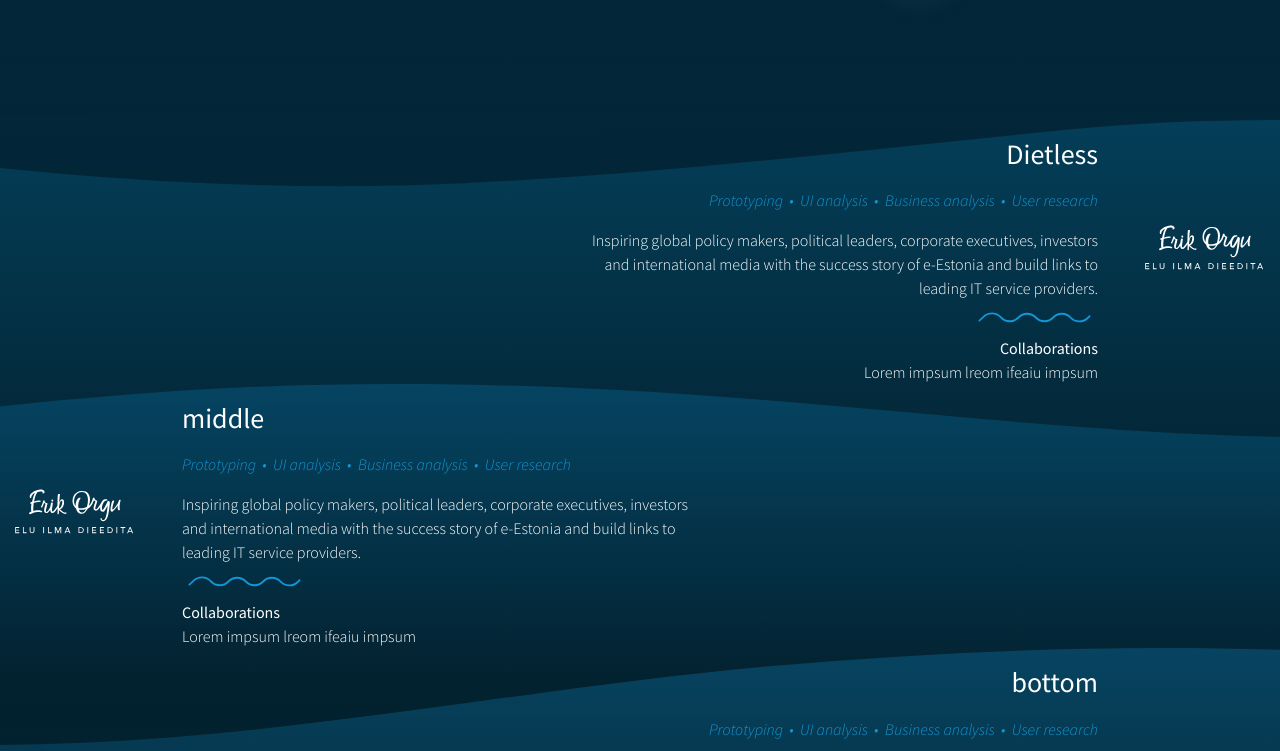
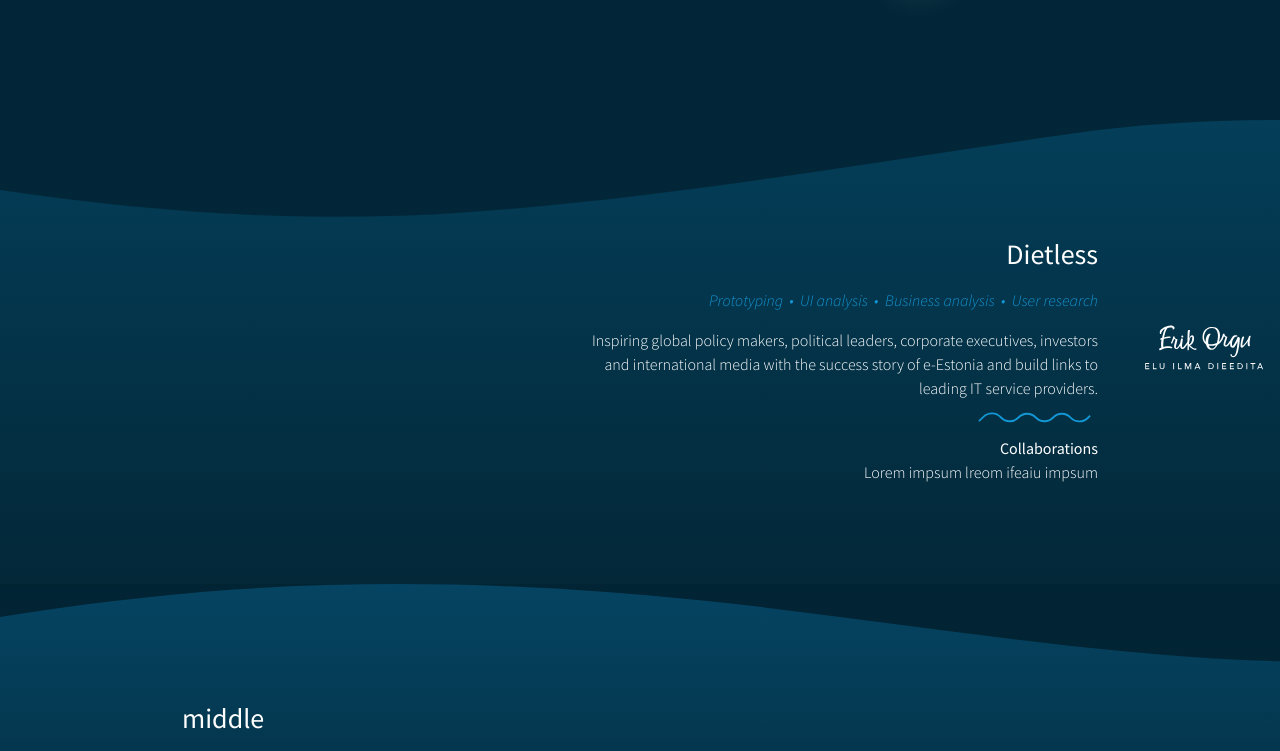
Before and after one commit to Iglu-OU/IgluX, a React (Create React App) app: page / in a window 1280 px wide. Shown: the part 7660-8411 px from the top of the page. Built offline with nearby package versions, Linux system fonts and the light colour scheme.

Commit message:
PortfolioProject styles

```diff
--- a/src/components/portfolioProject/PortfolioProject.scss
+++ b/src/components/portfolioProject/PortfolioProject.scss
@@ -5,6 +5,7 @@
 .project__content {
     display: flex;
     color: white;
+    padding: 100px 0;
 
     .project--right & {
         align-items: flex-end;
@@ -20,7 +21,7 @@
     z-index: -1;
     position: absolute;
     width: 100%;
-    height: 120%;
+    height: 100%;
     top: 0;
     left: 0;
 }
```
